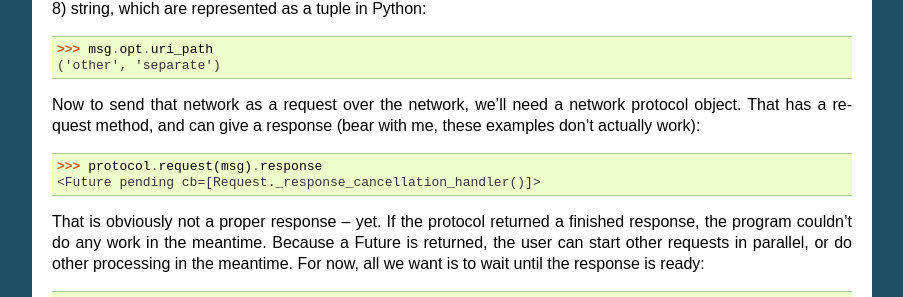
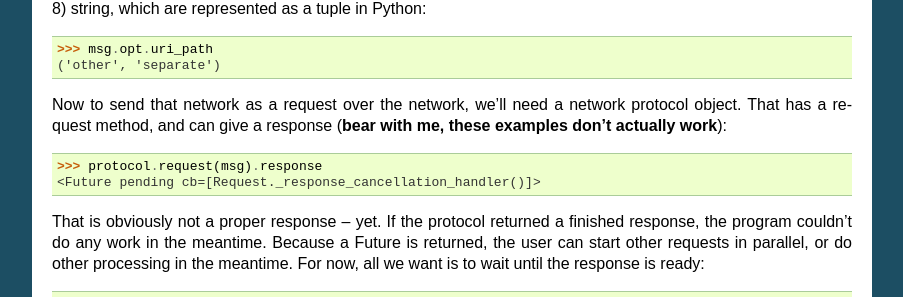
Before and after one commit to chrysn/aiocoap, a Sphinx documentation site: the page built from doc/guidedtour.rst, in a window 1280 px wide and 900 px high, scrolled down 1478 px. Shown: the part 164-461 px from the top of the window, without its empty margins (198-1101 px from the left). Built offline with Sphinx 7.4.7, drawn with Linux system fonts in a browser that asks for light colours; pages that are not in the unit, such as notebooks, are missing from menus.

```diff
--- a/doc/guidedtour.rst
+++ b/doc/guidedtour.rst
@@ -102,8 +102,8 @@ string, which are represented as a tuple in Python::
     ('other', 'separate')
 
 Now to send that network as a request over the network, we'll need a network
-protocol object. That has a request method, and can give a response (bear with
-me, these examples don't actually work)::
+protocol object. That has a request method, and can give a response (**bear with
+me, these examples don't actually work**)::
 
     >>> protocol.request(msg).response
     <Future pending cb=[Request._response_cancellation_handler()]>
```
